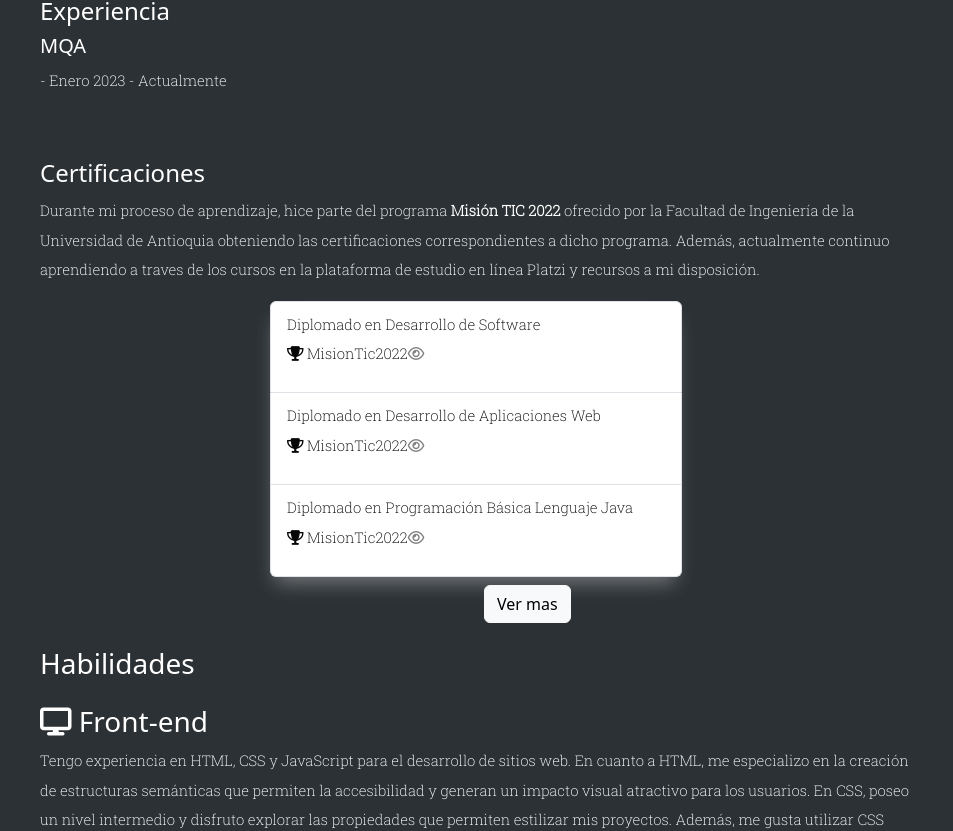
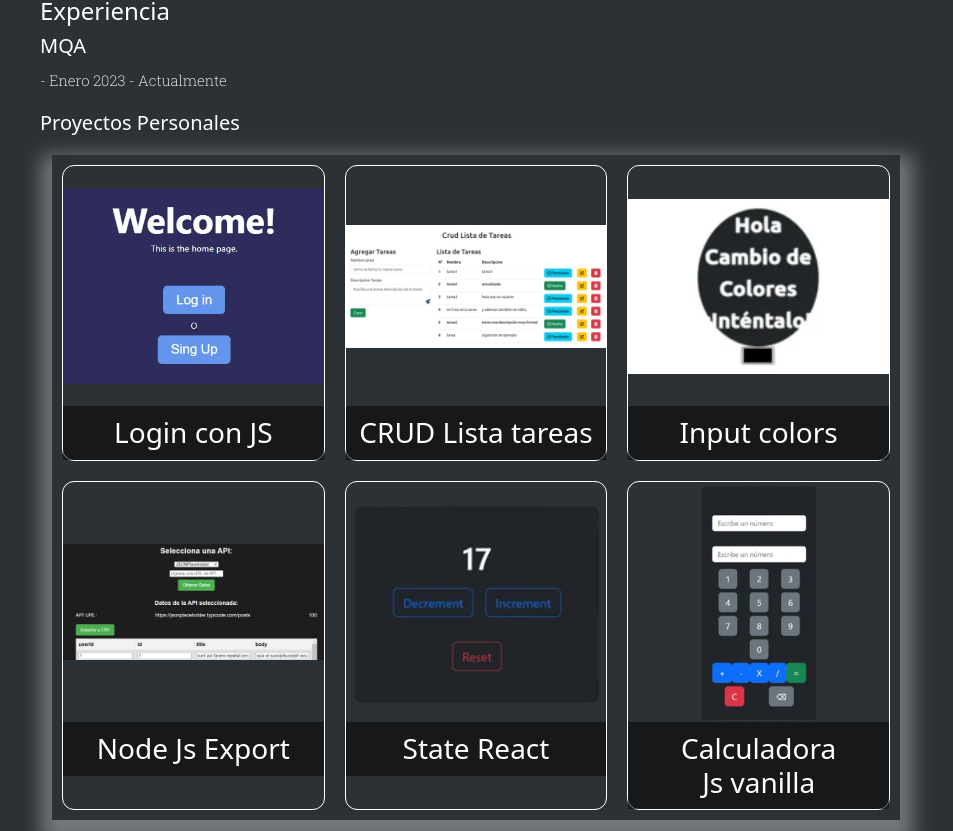
Before and after one commit to iwinser117/react-portafolio, a React app: page / in a window 1280 px wide. Shown: the part 929-1760 px from the top of the page, without its empty margins (164-1117 px from the left). Built offline with nearby package versions, Linux system fonts and the light colour scheme.

Commit message:
proyectos fix

```diff
--- a/src/components/Acerca.jsx
+++ b/src/components/Acerca.jsx
@@ -82,12 +82,12 @@ const Acerca = () => {
               <h5>MQA</h5>
               <p> - Enero 2023 - Actualmente</p>
             </div>
-            {/* <div className="experiencia">
+             <div className="experiencia">
               <h5 className="encabezado">Proyectos Personales</h5>
               <div>
                 <GridExperiencia />
               </div>
-            </div> */}
+            </div>
           </section>
         </main>
       </section>
--- a/src/components/AcercaExperiencias.jsx
+++ b/src/components/AcercaExperiencias.jsx
@@ -1,48 +1,23 @@
-import React, { useState, useEffect } from 'react';
-import Carousel from 'react-bootstrap/Carousel';
-import { imagesData, secondImages } from '../utils/galerimages.js';
+import React from 'react';
+import { secondImages } from '../utils/galerimages.js';
+import { NavLink } from 'react-router-dom';
 
 function AcercaExperiencia() {
-  const [windowWidth, setWindowWidth] = useState(window.innerWidth);
-
-  useEffect(() => {
-    const handleResize = () => {
-      setWindowWidth(window.innerWidth);
-    };
-
-    window.addEventListener('resize', handleResize);
-
-    return () => {
-      window.removeEventListener('resize', handleResize);
-    };
-  }, []);
-
   return (
     <div className='imagenes-exp'>
-      {windowWidth < 862 ? (
-        <Carousel data-bs-theme="dark">
-          {imagesData.map((image, index) => (
-            <Carousel.Item key={index} interval={index === 0 ? 2500 : 2500}>
-              <img src={image.src} alt={image.alt} className='imgActual3' />
-              <Carousel.Caption>
-                <h2>{image.alt}</h2>
-              </Carousel.Caption>
-            </Carousel.Item>
-          ))}
-        </Carousel>
-      ) : (
-        <Carousel>
-          {imagesData.map((image, index) => (
-            <Carousel.Item key={index} interval={index === 0 ? 2500 : 2500}>
-              <img src={image.src} alt={image.alt} className='imgActual1' />
-              <Carousel.Caption>
-                <h3>{image.alt}</h3>
-              </Carousel.Caption>
-              <img src={secondImages[index].src} alt={secondImages[index].alt} className='imgActual2' />
-            </Carousel.Item>
-          ))}
-        </Carousel>
-      )}
+      <div className="image-grid">
+        {secondImages.map((image, index) => (
+          <div key={index} className="image-item">
+            <img src={image.src} alt={image.alt} className='imgActual3' />
+            <h3 className='name-alt'>{image.alt}</h3>
+            <div className="image-overlay">
+              <NavLink className="nav-link" to={"/proyectos"}>
+                Ir a Proyectos
+              </NavLink>
+            </div>
+          </div>
+        ))}
+      </div>
     </div>
   );
 }
--- a/src/styles/acerca.css
+++ b/src/styles/acerca.css
@@ -235,29 +235,61 @@ p {
 }
 .imagenes-exp {
   margin: 12px;
-  height: 300px;
-  display: flex;
-  width: 100%;
-  justify-content: space-between;
-  align-items: center;
-  padding: 0 20px;
   box-shadow: -1px 12px 18px -6px rgba(239, 239, 239, 0.38);
   -webkit-box-shadow: 1px 12px 18px 12px rgba(234, 234, 234, 0.38);
   -moz-box-shadow: -1px 12px 18px -6px rgba(238, 238, 238, 0.38);
 }
-.carousel.slide {
-  width: 100%;
+
+
+.image-grid {
+  display: grid;
+  grid-template-columns: repeat(auto-fill, minmax(240px, 1fr));
+  grid-template-rows: auto;
+  grid-auto-rows: minmax(240px, auto);
+  grid-gap: 20px;
+  padding: 10px;
+
 }
 
+.image-item {
+  position: relative;
+  border: solid 1px ;
+  border-radius: 12px;
+}
+.image-item:hover .image-overlay {
+  opacity: 1;
 
-.imgActual1{
-  height: 200px;
+  border-radius: 12px;
 }
-.imgActual2 {
-  height: 200px;
-  float: right;
+.image-overlay {
+  position: absolute;
+  top: 0;
+  left: 0;
+  right: 0;
+  bottom: 0;
+  background-color: rgba(0, 0, 0, 0.5);
+  color: white;
+  display: flex;
+  flex-direction: column;
+  align-items: center;
+  justify-content: center;
+  opacity: 0; /* Comienza oculto */
+  transition: opacity 0.3s ease;
 }
 .imgActual3 {
   width: 100%;
-height: 200px;
+  height: 240px;
+  object-fit: contain;
 }
+.nav-link {
+  color: white;
+  text-decoration: none;
+}
+.name-alt {
+  text-align: center;
+  background-color: rgba(0, 0, 0, 0.5);
+  color: white;
+  width: 100%;
+  padding: 10px;
+  margin: 0;
+}
--- a/src/utils/galerimages.js
+++ b/src/utils/galerimages.js
@@ -21,14 +21,15 @@ const imagesData = [
   { src: react, alt: 'Contador' },
   { src: js, alt: 'Calculadora' },
 ];
+
 const secondImages = [
-    { src: loginImg, alt: '' },
-    { src: listtareas, alt: '' },
-    { src: imgPaletaColores, alt: '' },
-    { src: cimgtablaExport, alt: '' },
-    { src: contador, alt: '' },
-    { src: calcu, alt: '' },
-  ];
+  { src: loginImg, alt: 'Login con JS' },
+  { src: listtareas, alt: 'CRUD Lista tareas' },
+  { src: imgPaletaColores, alt: 'Input colors' },
+  { src: cimgtablaExport, alt: 'Node Js Export' },
+  { src: contador, alt: 'State React' },
+  { src: calcu, alt: 'Calculadora Js vanilla' },
+];
 
   const imagesTodowebp = {
     calcu: calcu,
```
Also changed, not shown: 1 other file (tests, documents, lock files or other folders).
